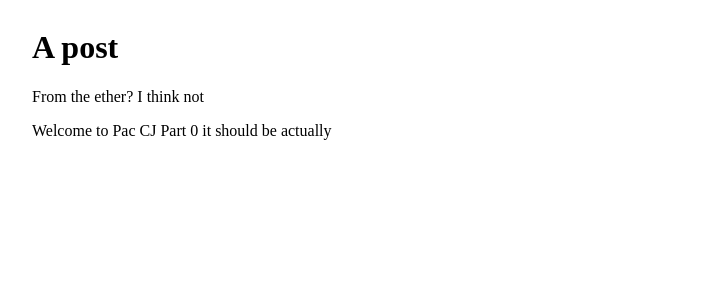
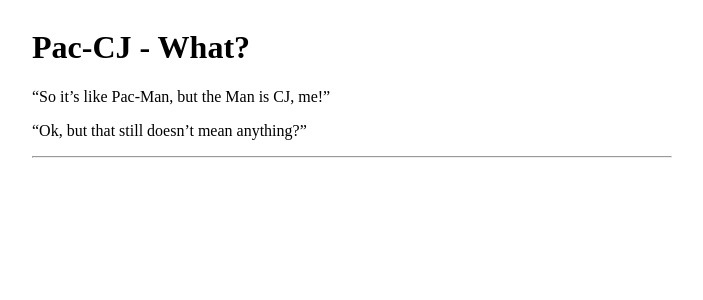
Before and after one commit to CJ5518/blog.carsonrueber.com, a Jekyll site: the page built from Pac-CJ/_posts/2023-02-07-Pac-CJ-Part-0.md, in a window 1280 px wide. Shown: the top 300 px of the page, without its empty margins (352-1055 px from the left). Built offline with Jekyll 4.4.1, drawn with Linux system fonts in a browser that asks for light colours.

Commit message:
Add placeholder posts

```diff
--- a/Pac-CJ/_posts/2023-02-07-Pac-CJ-Part-0.md
+++ b/Pac-CJ/_posts/2023-02-07-Pac-CJ-Part-0.md
@@ -1,5 +1,11 @@
-# A post
-From the ether?
-I think not
+---
+title: "Pac-CJ Part 0: The Idea"
+---
 
-Welcome to Pac CJ Part 0 it should be actually
+# Pac-CJ - What?
+
+"So it's like Pac-Man, but the Man is CJ, me!"
+
+"Ok, but that still doesn't mean anything?"
+
+---
```
Also changed, not shown: Pac-CJ/_posts/2023-02-08-Pac-CJ-Part-1.md (+7 -3 lines).
